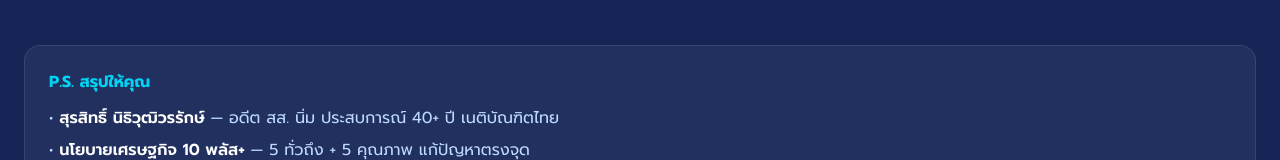
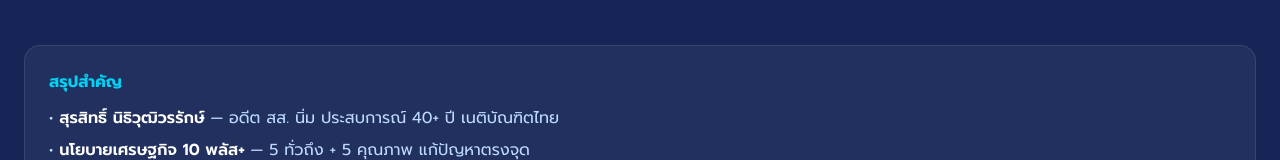
Before and after one commit to golfzalp112/surasit-landing, a Next.js app: page / in a window 1280 px wide. Shown: the part 7864-8024 px from the top of the page. Built offline with nearby package versions, Linux system fonts and the light colour scheme.

Commit message:
fix: Change P.S. สรุปให้คุณ to สรุปสำคัญ

```diff
--- a/src/components/SurasitLandingPage.tsx
+++ b/src/components/SurasitLandingPage.tsx
@@ -982,7 +982,7 @@ const SurasitLandingPagePro = () => {
         <div className="max-w-7xl mx-auto">
           {/* P.S. Summary */}
           <div className="p-6 bg-white/5 rounded-2xl border border-white/10 mb-8">
-            <h4 className="text-cyan-400 font-bold mb-3">P.S. สรุปให้คุณ</h4>
+            <h4 className="text-cyan-400 font-bold mb-3">สรุปสำคัญ</h4>
             <ul className="text-blue-200 space-y-2 text-sm md:text-base">
               <li>• <span className="text-white font-semibold">สุรสิทธิ์ นิธิวุฒิวรรักษ์</span> — อดีต สส. นิ่ม ประสบการณ์ 40+ ปี เนติบัณฑิตไทย</li>
               <li>• <span className="text-white font-semibold">นโยบายเศรษฐกิจ 10 พลัส+</span> — 5 ทั่วถึง + 5 คุณภาพ แก้ปัญหาตรงจุด</li>
```
